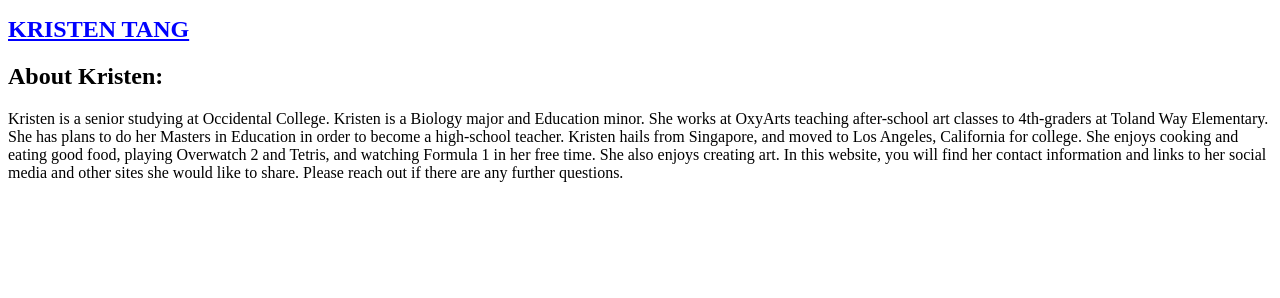
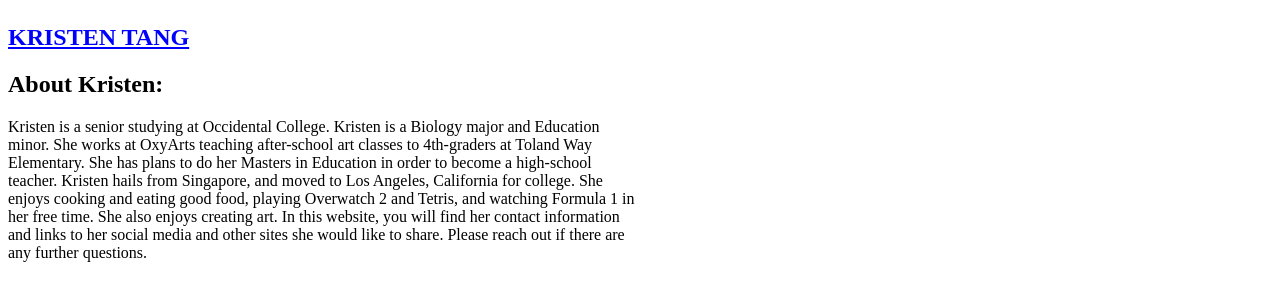
Before and after one commit to KristenT67/kristent67.github.io, a plain HTML site: page index.html in a window 1280 px wide. Drawn offline with Linux system fonts and the light colour scheme.

Commit message:
worked on columns

```diff
--- a/style.css
+++ b/style.css
@@ -4,3 +4,8 @@
 }
 body {
 }
+
+.column {
+    float: left;
+    width: 50%;
+}
```
